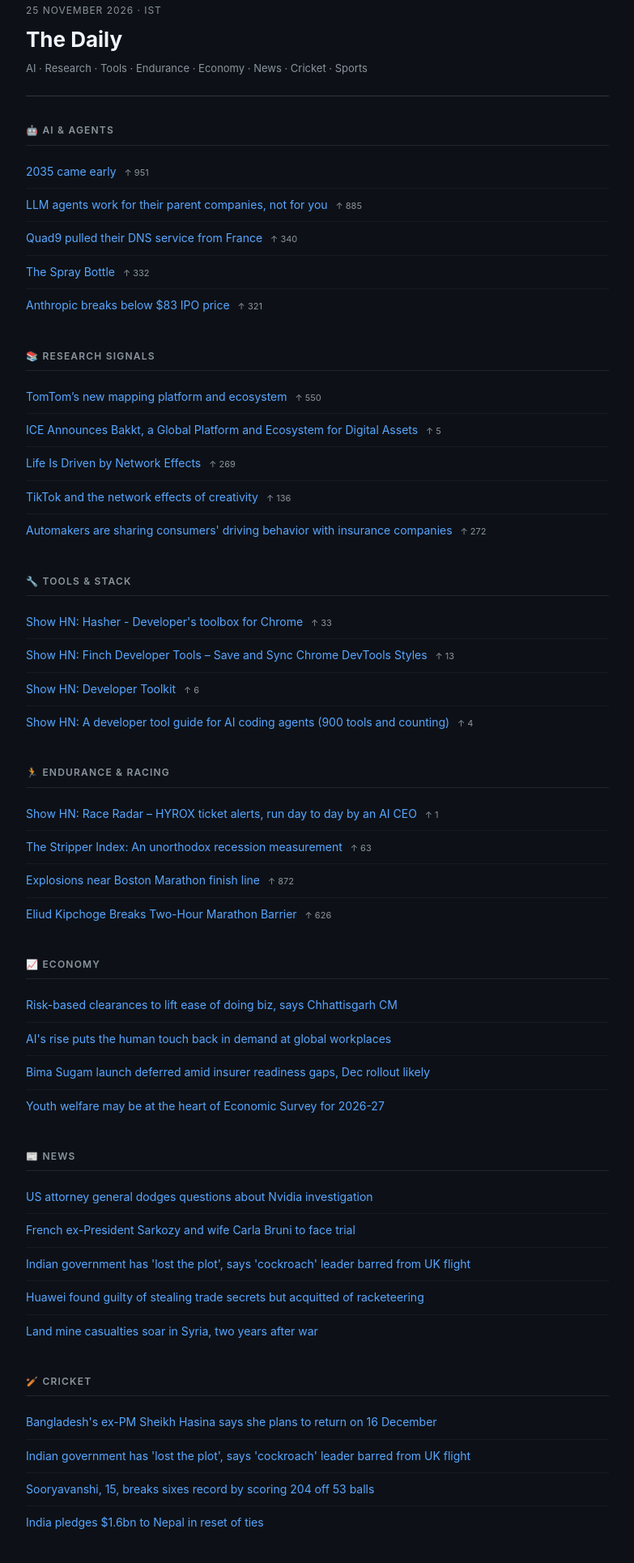
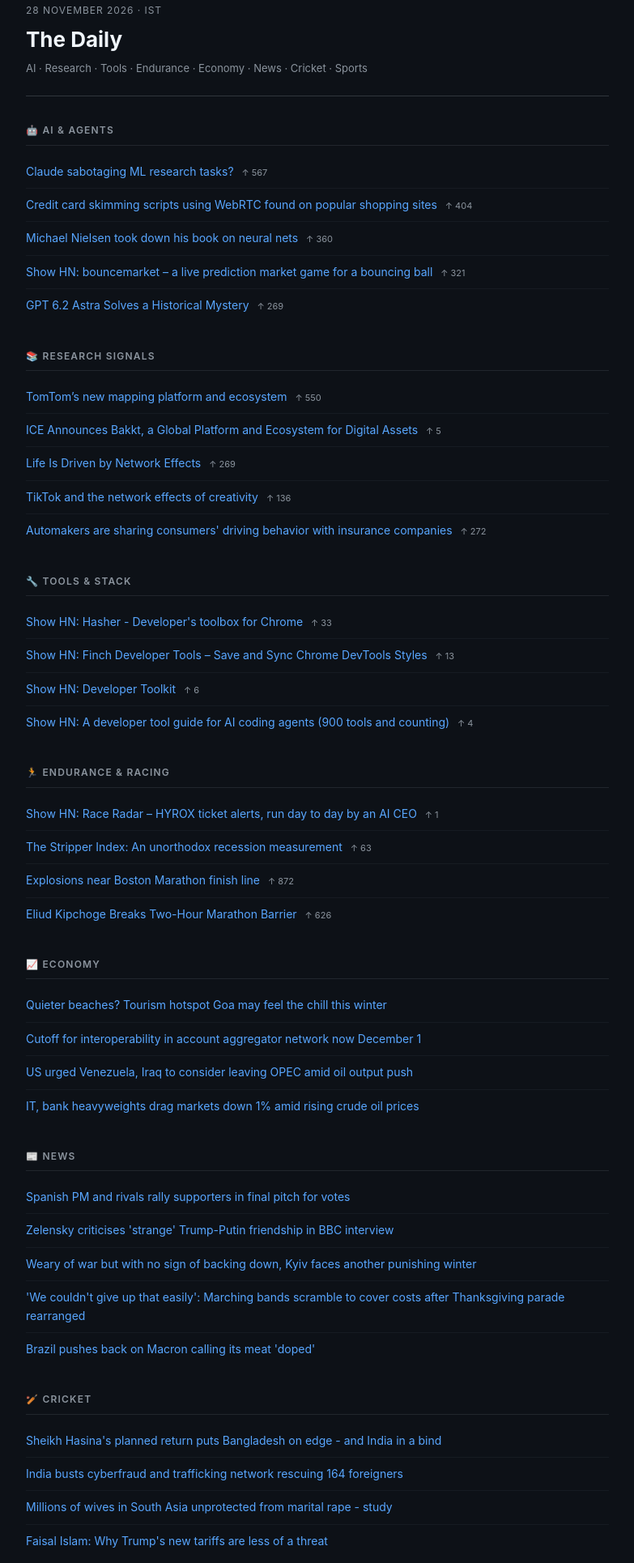
Before and after one commit to thehawkeye/murali, a plain HTML site: page daily/20261128.html in a window 1280 px wide. Shown: the part 104-2034 px from the top of the page at 81% size, without its empty margins (248-1031 px from the left). Drawn offline with Linux system fonts and the light colour scheme.

Commit message:
Daily brief 20261128

```diff
--- a/daily/20261125.html
+++ b/daily/20261128.html
@@ -3,7 +3,7 @@
 <head>
 <meta charset="UTF-8">
 <meta name="viewport" content="width=device-width, initial-scale=1.0">
-<title>The Daily — 25 November 2026</title>
+<title>The Daily — 28 November 2026</title>
 <style>
   * { box-sizing: border-box; margin: 0; padding: 0; }
   body { font-family: -apple-system, BlinkMacSystemFont, 'Segoe UI', sans-serif; background: #0d1117; color: #e6edf3; min-height: 100vh; line-height: 1.6; }
@@ -36,17 +36,17 @@
     <a href="./daily-index.html">All Briefs</a>
   </div>
   <header>
-    <div class="date">25 November 2026 · IST</div>
+    <div class="date">28 November 2026 · IST</div>
     <h1>The Daily</h1>
     <div class="tagline">AI · Research · Tools · Endurance · Economy · News · Cricket · Sports</div>
   </header>
 <h2>🤖 AI & Agents</h2>
 <ul>
-  <li><a href="https://fzakaria.com/2026/11/23/2035-came-early" target="_blank">2035 came early</a> <span class="meta">↑ 951</span></li>
-  <li><a href="https://michaelharley.net/posts/2026/11/01/llm-agents-work-for-their-parent-companies-not-for-you/" target="_blank">LLM agents work for their parent companies, not for you</a> <span class="meta">↑ 885</span></li>
-  <li><a href="https://quad9.net/news/blog/quad9-service-deactivation-in-france/" target="_blank">Quad9 pulled their DNS service from France</a> <span class="meta">↑ 340</span></li>
-  <li><a href="https://mechanical-pencil.com/products/spray-bottle" target="_blank">The Spray Bottle</a> <span class="meta">↑ 332</span></li>
-  <li><a href="https://www.bloomberg.com/news/articles/2026-11-24/anthropic-breaks-below-83-ipo-price-in-premarket-trading" target="_blank">Anthropic breaks below $83 IPO price</a> <span class="meta">↑ 321</span></li>
+  <li><a href="https://twitter.com/RealAstropulse/status/2126119408997466389" target="_blank">Claude sabotaging ML research tasks?</a> <span class="meta">↑ 567</span></li>
+  <li><a href="https://www.infohawk.com/news/2026-11-27-black-friday-webrtc-skimmer" target="_blank">Credit card skimming scripts using WebRTC found on popular shopping sites</a> <span class="meta">↑ 404</span></li>
+  <li><a href="https://neuralnetworksanddeeplearning.com/" target="_blank">Michael Nielsen took down his book on neural nets</a> <span class="meta">↑ 360</span></li>
+  <li><a href="https://bouncemarket.minhanhday.com/" target="_blank">Show HN: bouncemarket – a live prediction market game for a bouncing ball</a> <span class="meta">↑ 321</span></li>
+  <li><a href="https://generativehistory.substack.com/p/gpt-62-astra-solves-a-historical" target="_blank">GPT 6.2 Astra Solves a Historical Mystery</a> <span class="meta">↑ 269</span></li>
 </ul>
 <h2>📚 Research Signals</h2>
 <ul>
@@ -72,25 +72,25 @@
 </ul>
 <h2>📈 Economy</h2>
 <ul>
-  <li><a href="https://www.business-standard.com/economy/interviews/risk-based-clearances-to-lift-ease-of-doing-biz-says-chhattisgarh-cm-126112401248_1.html" target="_blank">Risk-based clearances to lift ease of doing biz, says Chhattisgarh CM</a></li>
-  <li><a href="https://www.business-standard.com/industry/news/ai-s-rise-puts-the-human-touch-back-in-demand-at-global-workplaces-126112401246_1.html" target="_blank">AI's rise puts the human touch back in demand at global workplaces</a></li>
-  <li><a href="https://www.business-standard.com/finance/insurance/bima-sugam-launch-deferred-amid-insurer-readiness-gaps-dec-rollout-likely-126112400760_1.html" target="_blank">Bima Sugam launch deferred amid insurer readiness gaps, Dec rollout likely</a></li>
-  <li><a href="https://www.business-standard.com/budget/news/youth-welfare-may-be-at-the-heart-of-economic-survey-for-2026-27-126112400806_1.html" target="_blank">Youth welfare may be at the heart of Economic Survey for 2026-27</a></li>
+  <li><a href="https://www.business-standard.com/industry/news/quieter-beaches-tourism-hotspot-goa-may-feel-the-chill-this-winter-126112800017_1.html" target="_blank">Quieter beaches? Tourism hotspot Goa may feel the chill this winter</a></li>
+  <li><a href="https://www.business-standard.com/finance/news/cutoff-for-interoperability-in-account-aggregator-network-now-december-1-126112700907_1.html" target="_blank">Cutoff for interoperability in account aggregator network now December 1</a></li>
+  <li><a href="https://www.business-standard.com/world-news/us-urged-venezuela-iraq-to-consider-leaving-opec-amid-oil-output-push-126112800002_1.html" target="_blank">US urged Venezuela, Iraq to consider leaving OPEC amid oil output push</a></li>
+  <li><a href="https://www.business-standard.com/markets/news/it-bank-heavyweights-drag-markets-down-1-amid-rising-crude-oil-prices-126112701207_1.html" target="_blank">IT, bank heavyweights drag markets down 1% amid rising crude oil prices</a></li>
 </ul>
 <h2>📰 News</h2>
 <ul>
-  <li><a href="https://www.bbc.co.uk/news/articles/crpdw1qx7jgxo?at_medium=RSS&at_campaign=rss" target="_blank">US attorney general dodges questions about Nvidia investigation</a></li>
-  <li><a href="https://www.bbc.co.uk/news/articles/c65y17pwv1z7o?at_medium=RSS&at_campaign=rss" target="_blank">French ex-President Sarkozy and wife Carla Bruni to face trial</a></li>
-  <li><a href="https://www.bbc.co.uk/news/articles/cm5y1ezx2gqyo?at_medium=RSS&at_campaign=rss" target="_blank">Indian government has 'lost the plot', says 'cockroach' leader barred from UK flight</a></li>
-  <li><a href="https://www.bbc.co.uk/news/articles/cmy49ngydqzpo?at_medium=RSS&at_campaign=rss" target="_blank">Huawei found guilty of stealing trade secrets but acquitted of racketeering</a></li>
-  <li><a href="https://www.bbc.co.uk/news/articles/c893rl37ywdgo?at_medium=RSS&at_campaign=rss" target="_blank">Land mine casualties soar in Syria, two years after war</a></li>
+  <li><a href="https://www.bbc.co.uk/news/articles/c8wy5p4gdnwvo?at_medium=RSS&at_campaign=rss" target="_blank">Spanish PM and rivals rally supporters in final pitch for votes</a></li>
+  <li><a href="https://www.bbc.co.uk/news/articles/c820q9wgrpyyo?at_medium=RSS&at_campaign=rss" target="_blank">Zelensky criticises 'strange' Trump-Putin friendship in BBC interview</a></li>
+  <li><a href="https://www.bbc.co.uk/news/articles/c3pw4yrr8kz9o?at_medium=RSS&at_campaign=rss" target="_blank">Weary of war but with no sign of backing down, Kyiv faces another punishing winter</a></li>
+  <li><a href="https://www.bbc.co.uk/news/articles/ckd71ypy9e8eo?at_medium=RSS&at_campaign=rss" target="_blank">'We couldn't give up that easily': Marching bands scramble to cover costs after Thanksgiving parade rearranged</a></li>
+  <li><a href="https://www.bbc.co.uk/news/articles/c6rrg28npvzeo?at_medium=RSS&at_campaign=rss" target="_blank">Brazil pushes back on Macron calling its meat 'doped'</a></li>
 </ul>
 <h2>🏏 Cricket</h2>
 <ul>
-  <li><a href="https://www.bbc.co.uk/news/articles/c60rk1yj07xeo?at_medium=RSS&at_campaign=rss" target="_blank">Bangladesh's ex-PM Sheikh Hasina says she plans to return on 16 December</a></li>
-  <li><a href="https://www.bbc.co.uk/news/articles/cm5y1ezx2gqyo?at_medium=RSS&at_campaign=rss" target="_blank">Indian government has 'lost the plot', says 'cockroach' leader barred from UK flight</a></li>
-  <li><a href="https://www.bbc.co.uk/sport/cricket/articles/c6y9709xx4qwo?at_medium=RSS&at_campaign=rss" target="_blank">Sooryavanshi, 15, breaks sixes record by scoring 204 off 53 balls</a></li>
-  <li><a href="https://www.bbc.co.uk/news/articles/cwx2ervemj4ko?at_medium=RSS&at_campaign=rss" target="_blank">India pledges $1.6bn to Nepal in reset of ties</a></li>
+  <li><a href="https://www.bbc.co.uk/news/articles/cx30g71rev23o?at_medium=RSS&at_campaign=rss" target="_blank">Sheikh Hasina's planned return puts Bangladesh on edge - and India in a bind</a></li>
+  <li><a href="https://www.bbc.co.uk/news/articles/crkgvjy7q83wo?at_medium=RSS&at_campaign=rss" target="_blank">India busts cyberfraud and trafficking network rescuing 164 foreigners</a></li>
+  <li><a href="https://www.bbc.co.uk/news/articles/cw074p95ye5do?at_medium=RSS&at_campaign=rss" target="_blank">Millions of wives in South Asia unprotected from marital rape - study</a></li>
+  <li><a href="https://www.bbc.co.uk/news/articles/c6r7g4e3yep1o?at_medium=RSS&at_campaign=rss" target="_blank">Faisal Islam: Why Trump's new tariffs are less of a threat</a></li>
 </ul>
 <h2>⚽ Sports</h2>
 <ul>
@@ -116,7 +116,7 @@
 </ul>
 
   <footer>
-    Generated 25 November 2026 · muralikrishnan.net/daily/20261125<br>
+    Generated 28 November 2026 · muralikrishnan.net/daily/20261128<br>
     Sources: arXiv, HN, BBC, ESPN Cricinfo
   </footer>
 </div>
```
Also changed, not shown: daily/daily-index.html (+5 -5 lines), daily/index.html (+2 -2 lines).
